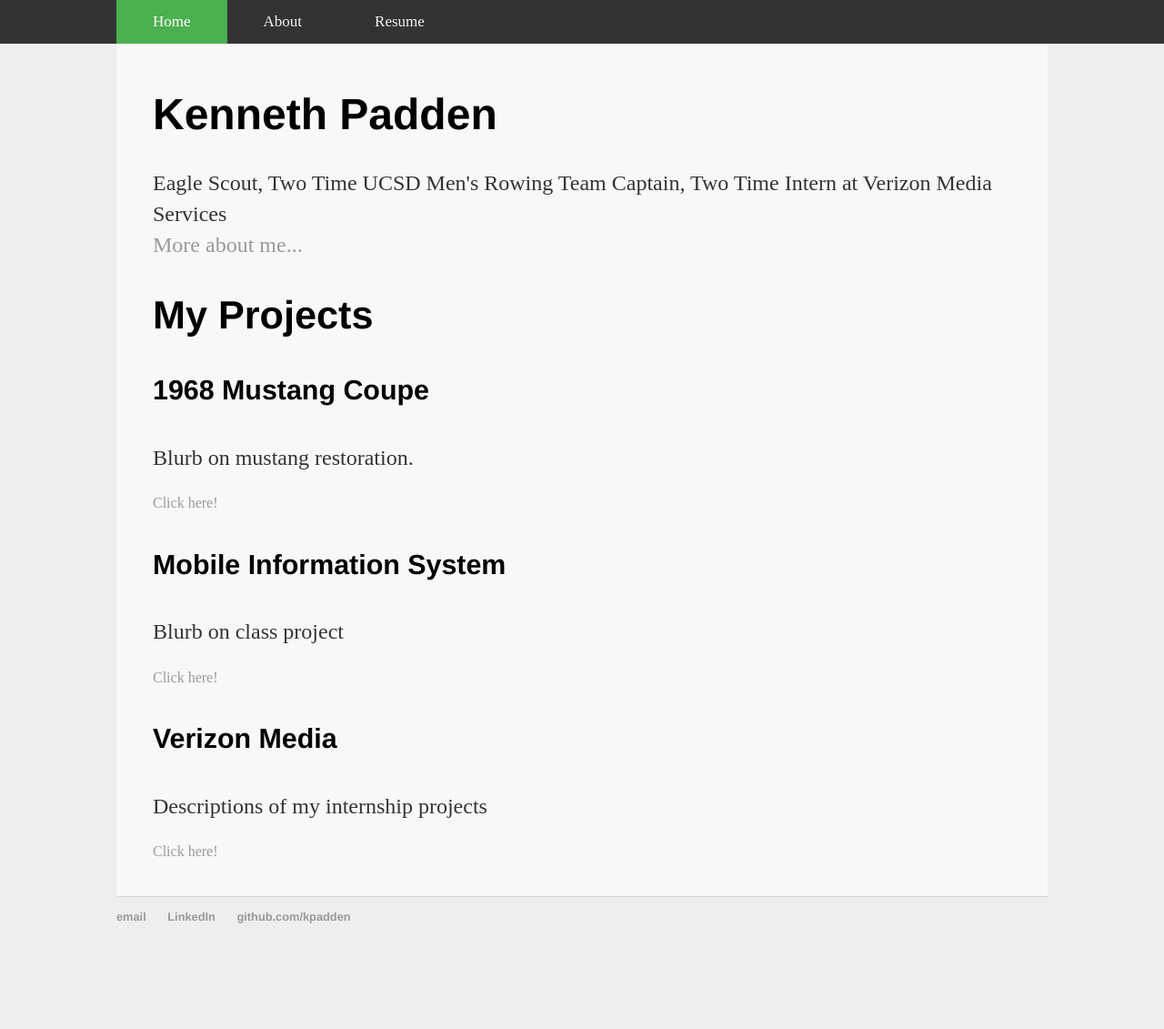
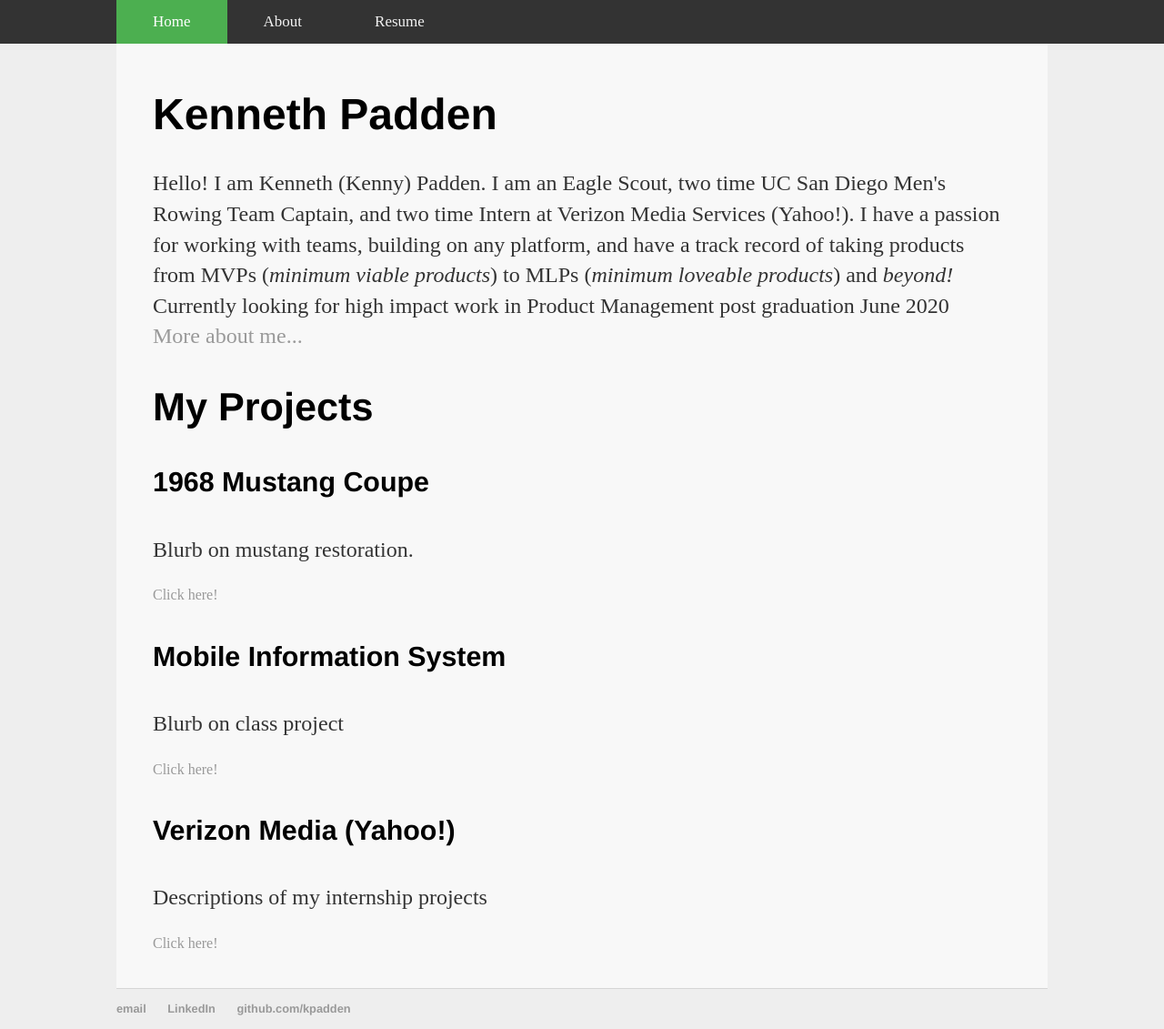
Before and after one commit to kpadden/kpadden.github.io, a Jekyll site: the page built from index.html, in a window 1280 px wide. Shown: the whole page at 91% size. Built offline with Jekyll 4.4.1, drawn with Linux system fonts in a browser that asks for light colours; before the commit the page ends 1030 px from its top, so only the background shows below that.

Commit message:
Update index.html

```diff
--- a/index.html
+++ b/index.html
@@ -4,7 +4,7 @@ title: Kenneth Padden
 ---
 <div class="blurb">
     <h1>Kenneth Padden</h1>
-    <p>Eagle Scout, Two Time UCSD Men's Rowing Team Captain, Two Time Intern at Verizon Media Services <br/> <a href="/about">More about me...</a></p>
+    <p>Hello! I am Kenneth (Kenny) Padden. I am an Eagle Scout, two time UC San Diego Men's Rowing Team Captain, and two time Intern at Verizon Media Services (Yahoo!). I have a passion for working with teams, building on any platform, and have a track record of taking products from MVPs (<i>minimum viable products</i>) to MLPs (<i>minimum loveable products</i>) and <em>beyond!</em> Currently looking for high impact work in Product Management post graduation June 2020<br/><a href="/about">More about me...</a></p>
 </div>
 <div>
     <h2>My Projects</h2>
@@ -19,7 +19,7 @@ title: Kenneth Padden
         <a href="/mobile-information-system">Click here!<img src=""/></a>
     </div>
     <div>
-        <h4>Verizon Media</h4>
+        <h4>Verizon Media (Yahoo!)</h4>
         <p>Descriptions of my internship projects</p>
         <a href="/verizon-media-internships">Click here!<img src=""/></a>
     </div>
```
